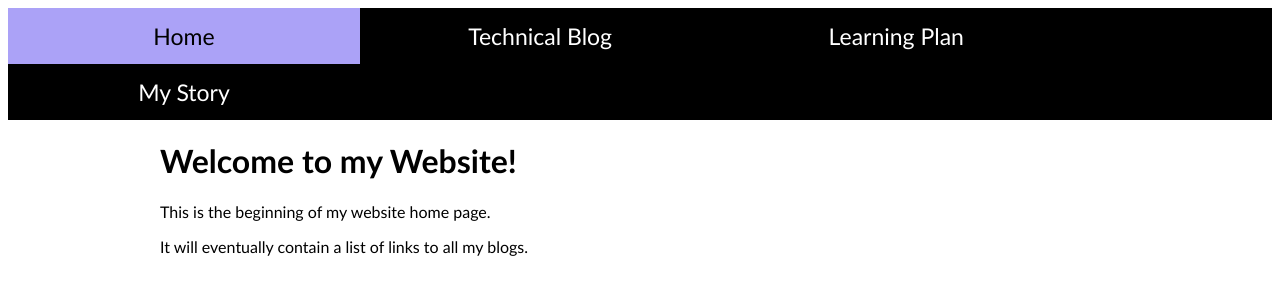
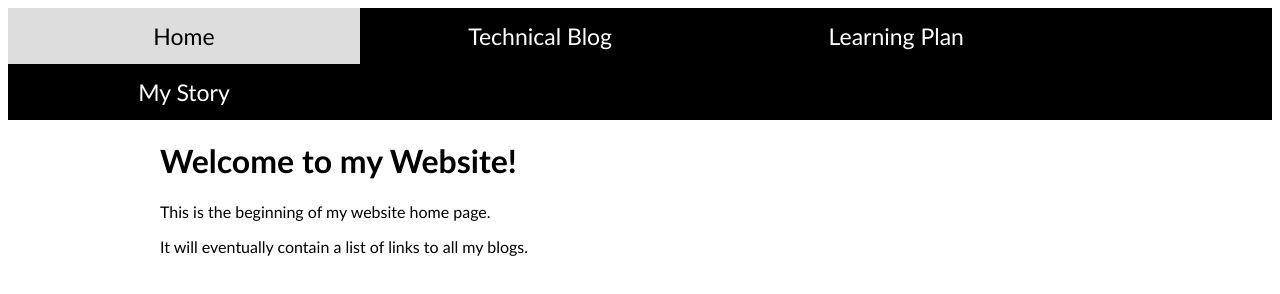
Before and after one commit to amaryah-halo/amaryah-halo.github.io, a plain HTML site: page index.html in a window 1280 px wide. In both pictures the pointer is over the link "Home". Drawn offline with Linux system fonts and the light colour scheme.

Commit message:
Updated files

```diff
--- a/styles/main.css
+++ b/styles/main.css
@@ -23,6 +23,16 @@ body {background-color: white;}
   .topnav a.active {
     background-color: rgb(171, 162, 247);
     color: rgb(0, 0, 0);
+  }
+
+  .topnav a:hover {
+    background-color: #ddd;
+    color: black;
+  }
+
+  .topnav a:hover {
+    background-color: #ddd;
+    color: black;
   }
 
   .content {
```
Also changed, not shown: blog/learning-plan.html (+2 -1 lines), 1 other file.
